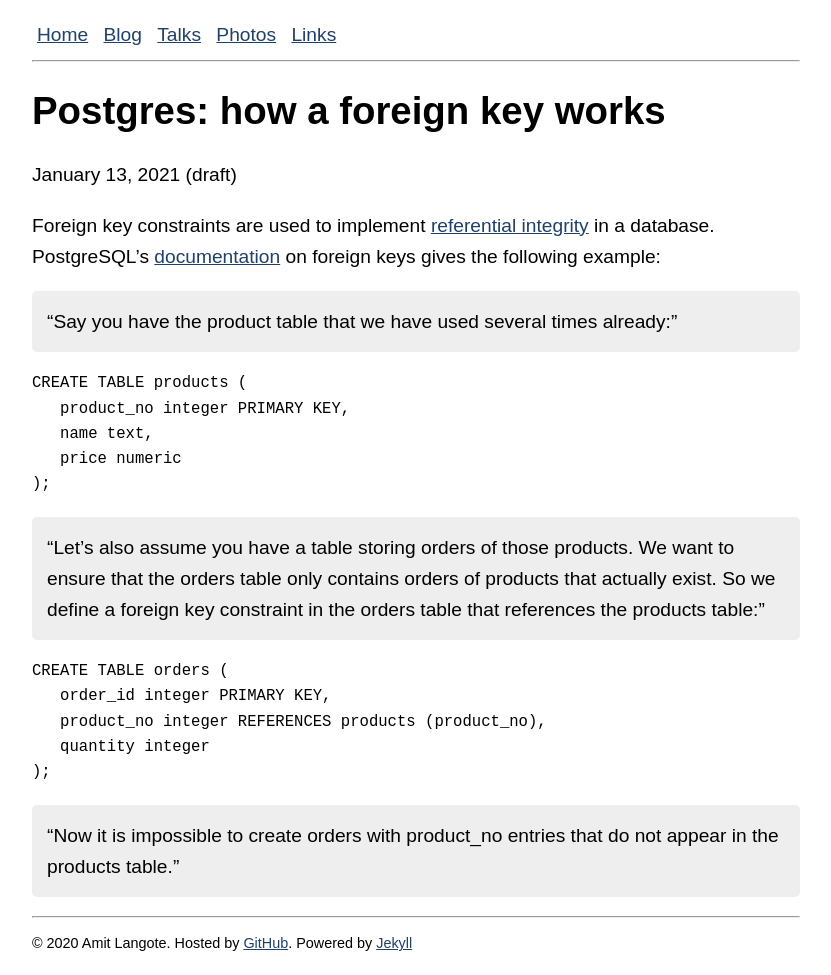
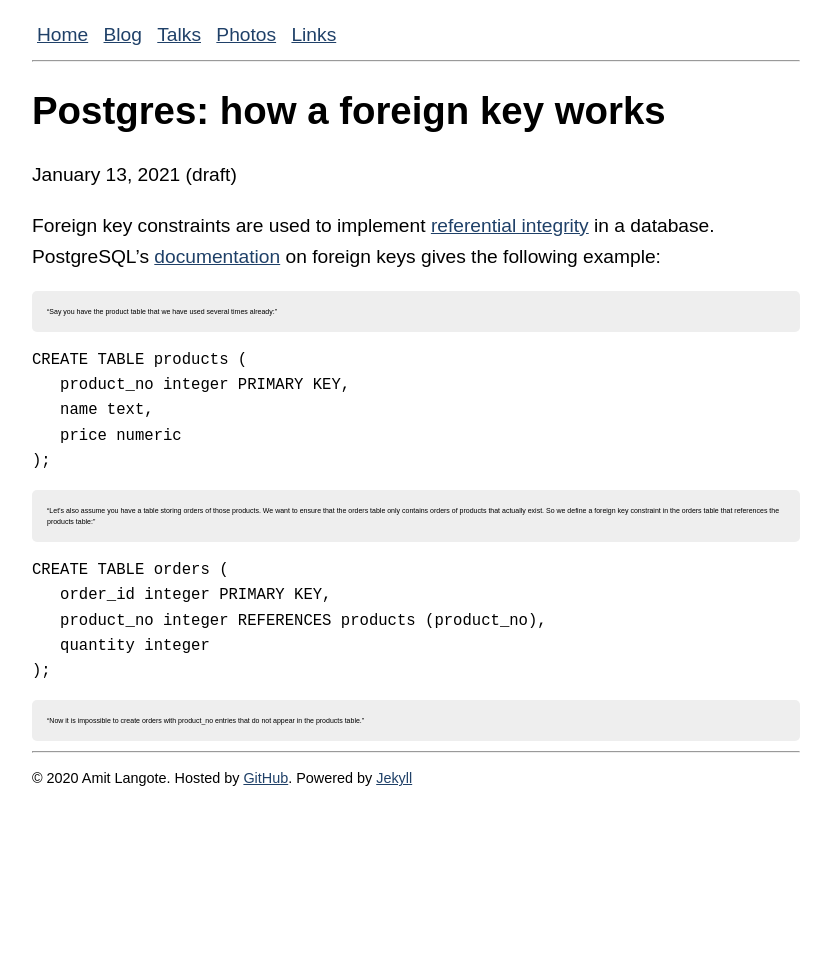
Before and after one commit to amitlan/website, a Jekyll site: the page built from _posts/2021-01-13-pg-fkey.md, in a window 1280 px wide. Shown: the whole page, without its empty margins (224-1055 px from the left). Built offline with Jekyll 4.4.1, drawn with Linux system fonts in a browser that asks for light colours; after the commit the page ends 900 px from its top, so only the background shows below that.

Commit message:
css-blockquote-font-size

```diff
--- a/styles/global.css
+++ b/styles/global.css
@@ -10,6 +10,7 @@ blockquote p {
     padding: 15px;
     background: #eee;
     border-radius: 5px;
+    font-size: 7px;
 }
 
 blockquote p::before {
```
